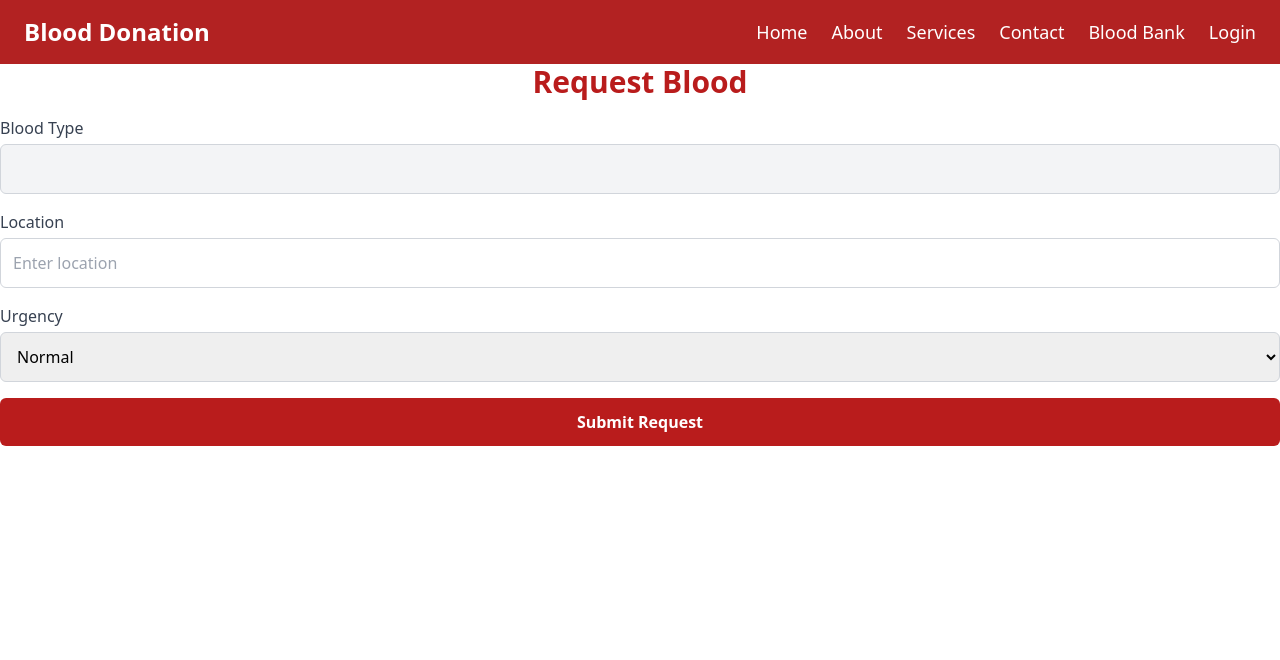
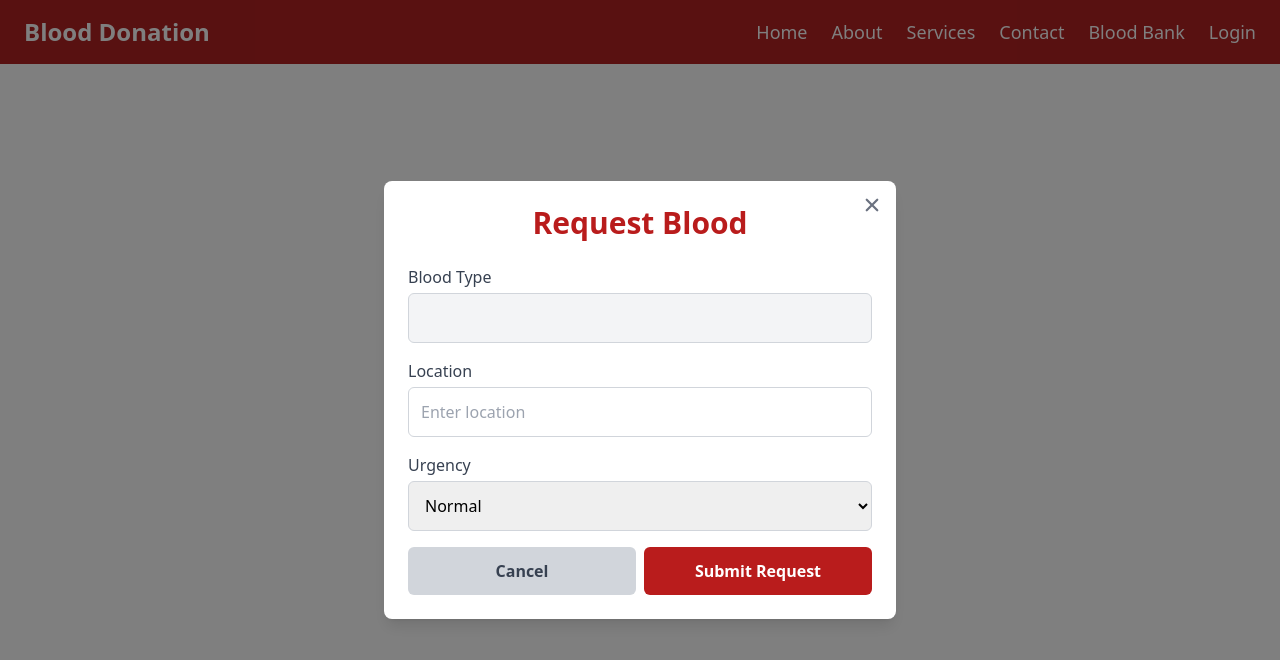
Before and after one commit to mupashirbare/Blood-donation-management, a React (Vite) app in the folder frontend/: page /request-blood in a window 1280 px wide. Shown: the top 660 px of the page. Built offline with nearby package versions, Linux system fonts and the light colour scheme.

Commit message:
i was updated the BloodRequest Pages.

```diff
--- a/frontend/src/pages/BloodRequest.jsx
+++ b/frontend/src/pages/BloodRequest.jsx
@@ -1,5 +1,6 @@
 import { useState, useEffect } from "react";
 import axios from "axios";
+import { IoClose } from "react-icons/io5";
 
 const BloodRequest = ({ bloodType, closeModal }) => {
   const [formData, setFormData] = useState({
@@ -29,12 +30,24 @@ const BloodRequest = ({ bloodType, closeModal }) => {
   };
 
   return (
-    <div className="w-full">
-      <h2 className="text-3xl font-semibold text-red-700 text-center mb-4">
+    <div className="fixed inset-0 flex items-center justify-center bg-black bg-opacity-50 p-4 z-50">
+      <div className="bg-white w-full max-w-lg p-6 rounded-lg shadow-lg relative">
+        {/* Close Button */}
+        <button
+          onClick={closeModal}
+          className="absolute top-3 right-3 text-gray-500 hover:text-red-600 text-2xl"
+        >
+          <IoClose />
+        </button>
+
+        {/* Header */}
+        <h2 className="text-3xl font-semibold text-red-700 text-center mb-6">
           Request Blood
         </h2>
+
+        {/* Form */}
         <form onSubmit={handleSubmit} className="space-y-4">
-        {/* Blood Type Selection */}
+          {/* Blood Type */}
           <div>
             <label className="block text-gray-700 font-medium">Blood Type</label>
             <input
@@ -46,7 +59,7 @@ const BloodRequest = ({ bloodType, closeModal }) => {
             />
           </div>
 
-        {/* Location Input */}
+          {/* Location */}
           <div>
             <label className="block text-gray-700 font-medium">Location</label>
             <input
@@ -59,7 +72,7 @@ const BloodRequest = ({ bloodType, closeModal }) => {
             />
           </div>
 
-        {/* Urgency Selection */}
+          {/* Urgency */}
           <div>
             <label className="block text-gray-700 font-medium">Urgency</label>
             <select
@@ -72,14 +85,24 @@ const BloodRequest = ({ bloodType, closeModal }) => {
             </select>
           </div>
 
-        {/* Submit Button */}
+          {/* Buttons */}
+          <div className="flex justify-between mt-6">
+            <button
+              type="button"
+              onClick={closeModal}
+              className="w-1/2 py-3 bg-gray-300 text-gray-700 font-bold rounded-md hover:bg-gray-400 transition duration-300 mr-2"
+            >
+              Cancel
+            </button>
             <button
               type="submit"
-          className="w-full py-3 bg-red-700 text-white font-bold rounded-md hover:bg-red-800 transition duration-300"
+              className="w-1/2 py-3 bg-red-700 text-white font-bold rounded-md hover:bg-red-800 transition duration-300"
             >
               Submit Request
             </button>
+          </div>
         </form>
+      </div>
     </div>
   );
 };
```
Lines whose indentation alone changed are shown as unchanged.
